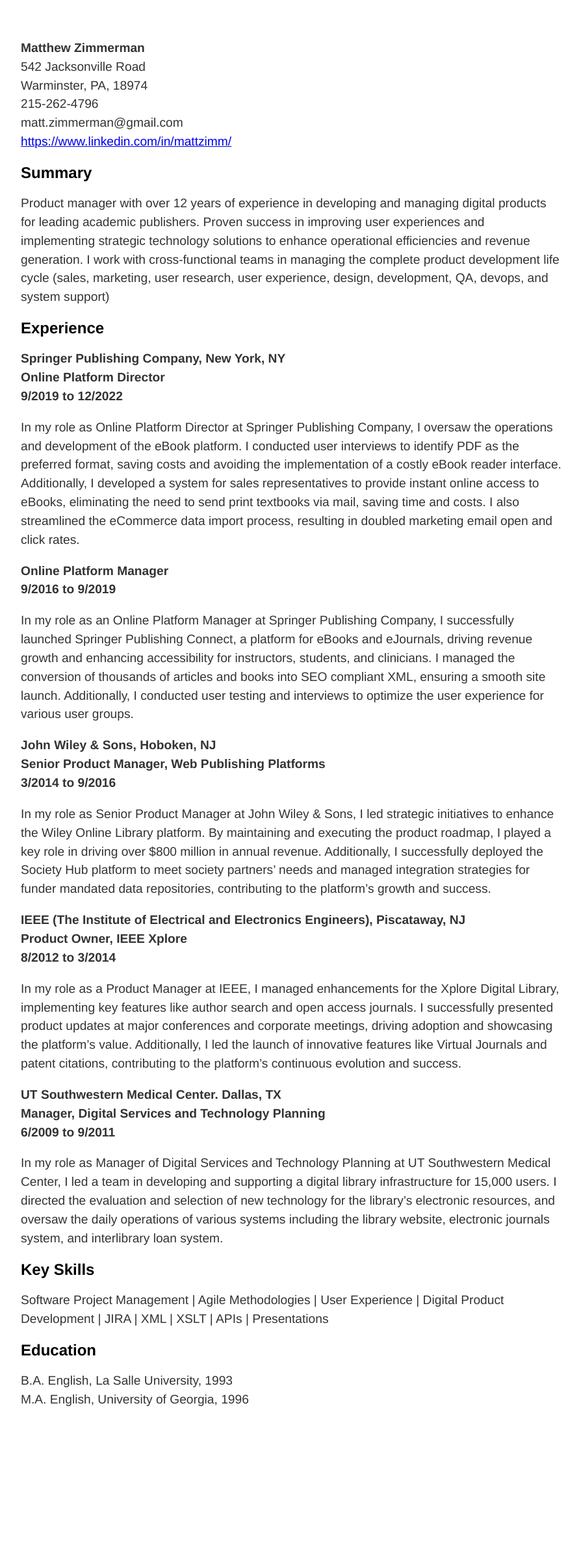
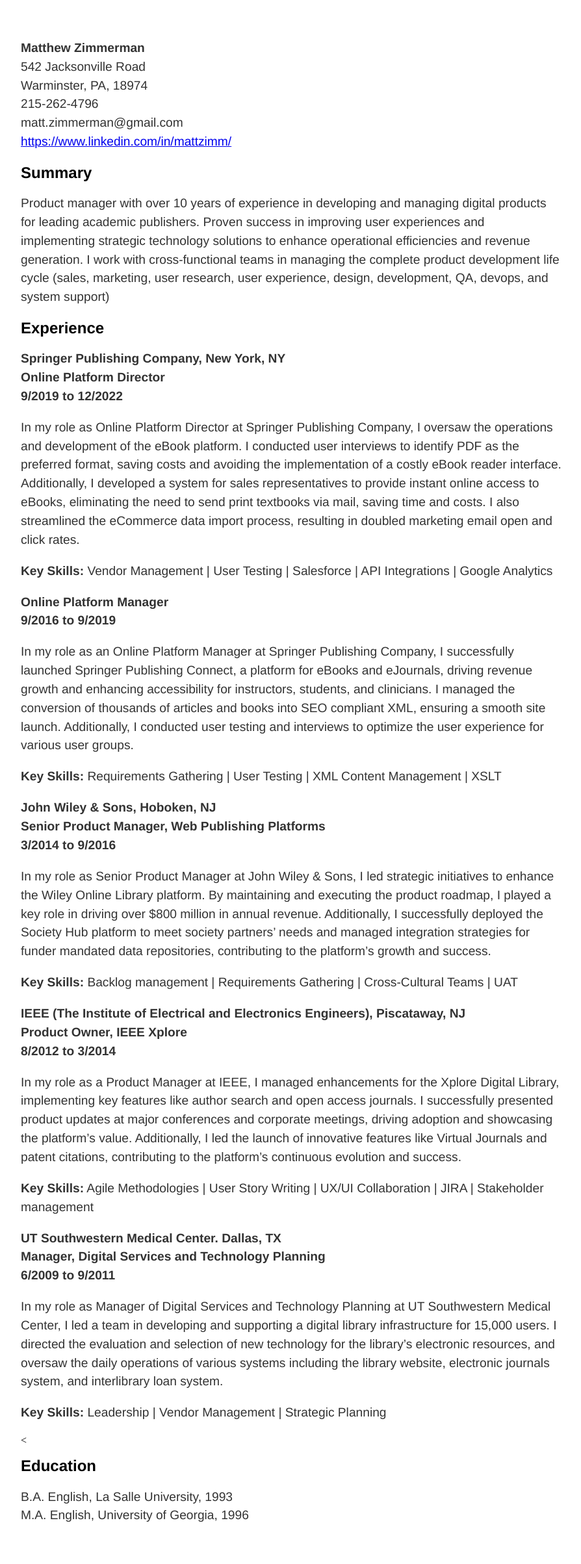
Before and after one commit to mattznyc/mattznyc.github.io, a Jekyll site: the page resume/index.html, which Jekyll copies as it is, in a window 1280 px wide. Shown: the whole page at 65% size, without its empty margins (192-1086 px from the left). Built offline with Jekyll 4.4.1, drawn with Linux system fonts in a browser that asks for light colours; before the commit the page ends 2228 px from its top, so only the background shows below that.

Commit message:
Added Key Skills Section to Each Job

```diff
--- a/resume/index.html
+++ b/resume/index.html
@@ -4,6 +4,7 @@
     <meta charset="UTF-8">
     <meta name="viewport" content="width=device-width, initial-scale=1.0">
     <title>Resume</title>
+    <link href="https://fonts.googleapis.com/css?family=Libre+Franklin:400,400italic,600,700,300,800|IBM+Plex+Mono|Inconsolata:400,700" rel="stylesheet" type="text/css">
     <style>
         body {
             margin: 60px auto;
@@ -27,6 +28,15 @@
         .employer {
             font-weight: bold;
         }
+
+        .skills  {
+            font-weight: bold;
+        }
+
+
+
+
+
     </style>
 </head>
 
@@ -41,7 +51,7 @@
 </p>
 <h1>Summary</h1>
 <p class="sections">
-    Product manager with over 12 years of experience in developing and managing digital products for leading academic publishers. Proven success in improving user experiences and implementing strategic technology solutions to enhance operational efficiencies and revenue generation. I work with cross-functional teams in managing the complete product development life cycle (sales, marketing, user research, user experience, design, development, QA, devops, and system support)
+    Product manager with over 10 years of experience in developing and managing digital products for leading academic publishers. Proven success in improving user experiences and implementing strategic technology solutions to enhance operational efficiencies and revenue generation. I work with cross-functional teams in managing the complete product development life cycle (sales, marketing, user research, user experience, design, development, QA, devops, and system support)
 </p>
 
 <h1>Experience</h1>
@@ -52,17 +62,19 @@
 </p>
 
 <p class="sections">In my role as Online Platform Director at Springer Publishing Company, I oversaw the operations and development of the eBook platform. I conducted user interviews to identify PDF as the preferred format, saving costs and avoiding the implementation of a costly eBook reader interface. Additionally, I developed a system for sales representatives to provide instant online access to eBooks, eliminating the need to send print textbooks via mail, saving time and costs. I also streamlined the eCommerce data import process, resulting in doubled marketing email open and click rates.</p>
-
+<p><span class="skills">Key Skills:</span> Vendor Management | User Testing | Salesforce | API Integrations | Google Analytics</p>
 <p class="employer">Online Platform Manager <br />
 9/2016 to 9/2019</p>
 
 <p class="sections">In my role as an Online Platform Manager at Springer Publishing Company, I successfully launched Springer Publishing Connect, a platform for eBooks and eJournals, driving revenue growth and enhancing accessibility for instructors, students, and clinicians. I managed the conversion of thousands of articles and books into SEO compliant XML, ensuring a smooth site launch. Additionally, I conducted user testing and interviews to optimize the user experience for various user groups.</p>
+<p><span class="skills">Key Skills:</span> Requirements Gathering | User Testing | XML Content Management | XSLT </p>
 
 <p class="employer">John Wiley & Sons, Hoboken, NJ <br />
 Senior Product Manager, Web Publishing Platforms <br />
 3/2014 to 9/2016</p>
 
 <p class="sections">In my role as Senior Product Manager at John Wiley & Sons, I led strategic initiatives to enhance the Wiley Online Library platform. By maintaining and executing the product roadmap, I played a key role in driving over $800 million in annual revenue. Additionally, I successfully deployed the Society Hub platform to meet society partners’ needs and managed integration strategies for funder mandated data repositories, contributing to the platform’s growth and success.</p>
+<p><span class="skills">Key Skills:</span> Backlog management | Requirements Gathering | Cross-Cultural Teams | UAT</p>
 
 <p class="employer">
 IEEE (The Institute of Electrical and Electronics Engineers), Piscataway, NJ<br />
@@ -70,16 +82,16 @@
 8/2012 to 3/2014</p>
 
 <p class="sections">In my role as a Product Manager at IEEE, I managed enhancements for the Xplore Digital Library, implementing key features like author search and open access journals. I successfully presented product updates at major conferences and corporate meetings, driving adoption and showcasing the platform’s value. Additionally, I led the launch of innovative features like Virtual Journals and patent citations, contributing to the platform’s continuous evolution and success.</p>
+<p><span class="skills">Key Skills:</span> Agile Methodologies | User Story Writing | UX/UI Collaboration | JIRA | Stakeholder management</p>
 
 <p class="employer">UT Southwestern Medical Center. Dallas, TX<br />
 Manager, Digital Services and Technology Planning<br />
 6/2009 to 9/2011</p>
 
 <p class="sections">In my role as Manager of Digital Services and Technology Planning at UT Southwestern Medical Center, I led a team in developing and supporting a digital library infrastructure for 15,000 users. I directed the evaluation and selection of new technology for the library’s electronic resources, and oversaw the daily operations of various systems including the library website, electronic journals system, and interlibrary loan system.</p>
+<p><span class="skills">Key Skills:</span> Leadership | Vendor Management | Strategic Planning</p>
 
-<h1>Key Skills</h1>
-<p>Software Project Management | Agile Methodologies | User Experience | Digital Product Development | JIRA | XML | XSLT | APIs | Presentations</p>
-
+<
 <h1>Education</h1>
 <p>B.A. English, La Salle University, 1993<br />
  M.A. English, University of Georgia, 1996</p>
```
